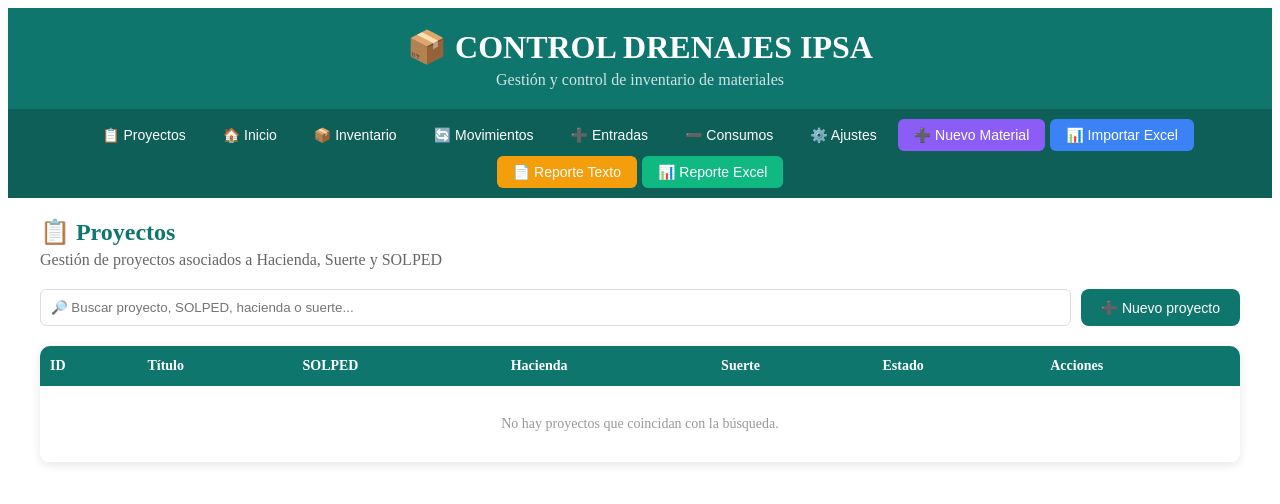
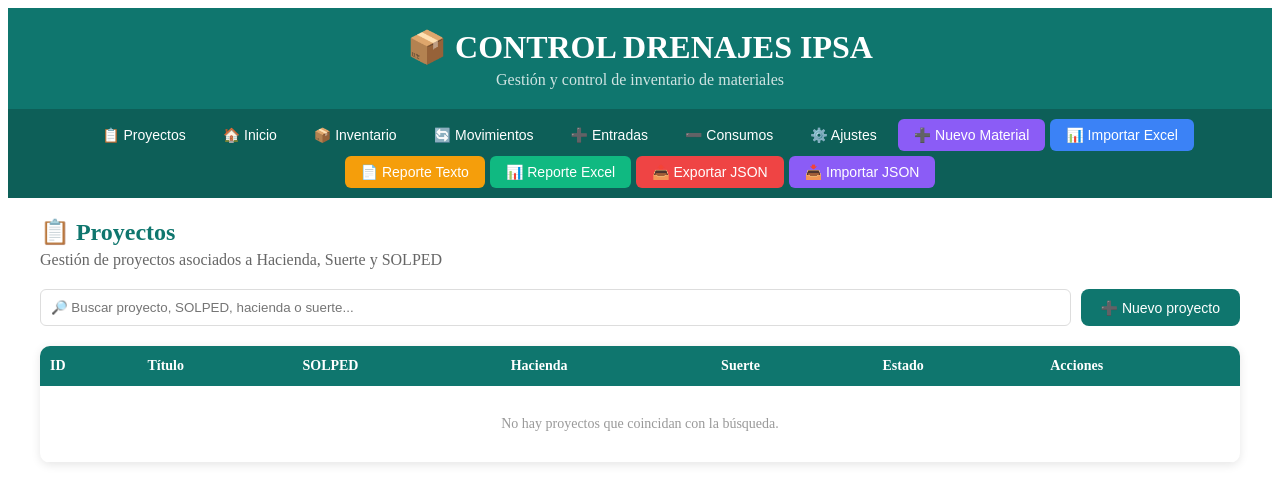
Before and after one commit to judavigo0422/drenajes, a plain HTML site: page index.html in a window 1280 px wide. Drawn offline with Linux system fonts and the light colour scheme.

```diff
--- a/index.html
+++ b/index.html
@@ -327,11 +327,17 @@
     <button type="button" onclick="mostrarSeccion('entradas')">➕ Entradas</button>
     <button type="button" onclick="mostrarSeccion('consumos')">➖ Consumos</button>
     <button type="button" onclick="mostrarSeccion('ajustes')">⚙️ Ajustes</button>
+
     <button type="button" onclick="mostrarFormularioNuevoMaterial()" style="background:#8b5cf6;color:white;">➕ Nuevo Material</button>
     <button type="button" onclick="document.getElementById('input-importar-excel').click()" style="background:#3b82f6;color:white;">📊 Importar Excel</button>
     <button type="button" onclick="exportarReporteCompleto()" style="background:#f59e0b;color:white;">📄 Reporte Texto</button>
     <button type="button" onclick="exportarReporteExcel()" style="background:#10b981;color:white;">📊 Reporte Excel</button>
+
+    <!-- 🔥 NUEVOS BOTONES PARA SINCronIZAR -->
+    <button type="button" onclick="exportarJSON()" style="background:#ef4444;color:white;">📤 Exportar JSON</button>
+    <button type="button" onclick="document.getElementById('input-importar-json').click()" style="background:#8b5cf6;color:white;">📥 Importar JSON</button>
 </nav>
+<input type="file" id="input-importar-json" accept=".json" style="display:none;" onchange="importarJSON(event)">
 
     <main class="app-container">
 
```
Lines whose indentation alone changed are shown as unchanged.
